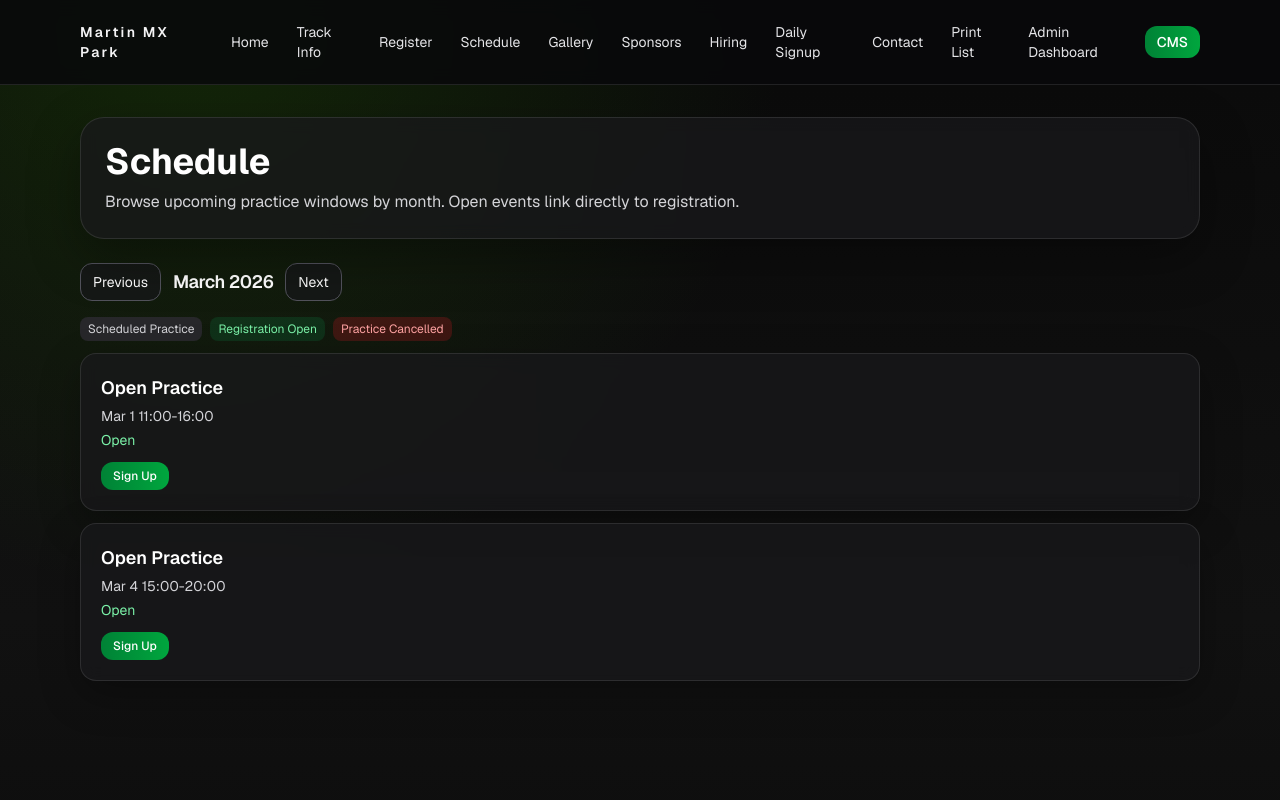
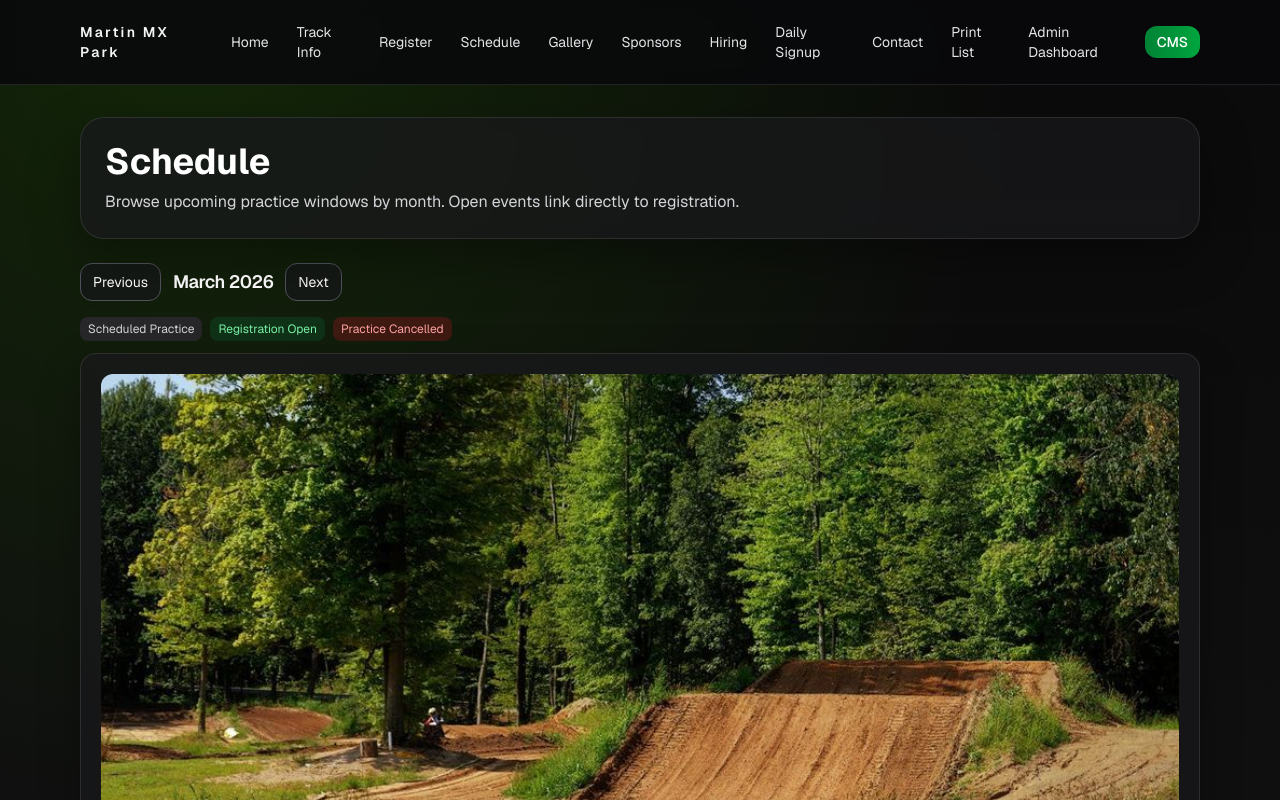
Before and after one commit to Vasilion/Martin-Mx-V2, a Next.js app: page /schedule in a window 1280 px wide. Both pictures are taken after a click on the button "Next". Shown: the top 800 px of the page. Built offline with nearby package versions, Linux system fonts and the light colour scheme.

Commit message:
Enrich schedule cards with real event media previews.
This adds visual photo banners to monthly schedule cards so event browsing feels more engaging and less text-only.

Made-with: Cursor

```diff
--- a/src/components/schedule-calendar.tsx
+++ b/src/components/schedule-calendar.tsx
@@ -1,5 +1,6 @@
 "use client";
 
+import Image from "next/image";
 import { useMemo, useState } from "react";
 import type { ScheduleEvent } from "@/lib/content/schemas";
 
@@ -18,6 +19,14 @@ function formatDay(date: Date) {
 type Props = {
   events: ScheduleEvent[];
 };
+
+const eventImagePool = [
+  "/media/gallery/strapi-main-1.jpg",
+  "/media/gallery/strapi-main-2.jpg",
+  "/media/gallery/strapi-main-3.jpg",
+  "/media/gallery/strapi-youth-1.jpg",
+  "/media/gallery/strapi-youth-2.jpg",
+];
 
 export function ScheduleCalendar({ events }: Props) {
   const [activeMonth, setActiveMonth] = useState(() => toMonthKey(new Date()));
@@ -79,11 +88,20 @@ export function ScheduleCalendar({ events }: Props) {
           selectedEvents
             .slice()
             .sort((a, b) => a.date.localeCompare(b.date))
-            .map((event) => (
+            .map((event, index) => (
               <article
                 key={event.id}
                 className="rounded-2xl border border-white/10 bg-zinc-900/75 p-5 shadow-[0_14px_40px_rgba(0,0,0,0.3)] backdrop-blur"
               >
+                <div className="relative mb-3 aspect-[16/7] w-full overflow-hidden rounded-xl bg-zinc-800">
+                  <Image
+                    src={eventImagePool[index % eventImagePool.length]}
+                    alt={`${event.title} event preview`}
+                    fill
+                    sizes="(max-width: 768px) 100vw, 70vw"
+                    className="object-cover"
+                  />
+                </div>
                 <h2 className="text-lg font-semibold">{event.title}</h2>
                 <p className="mt-1 text-sm text-zinc-300">
                   {formatDay(new Date(event.date))} {event.startTime}-{event.endTime}
```
